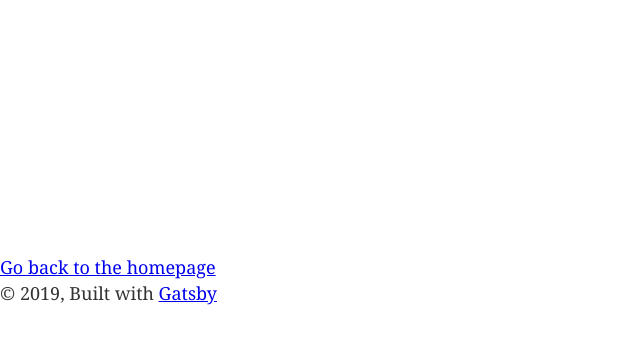
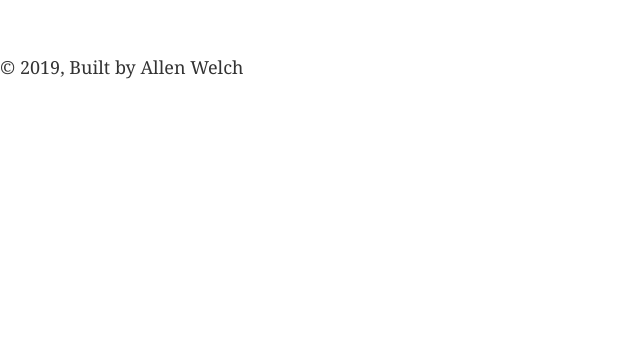
Before and after one commit to allenjwelch/bsb_porfolio, a Gatsby site: page /art in a window 1280 px wide. Shown: the part 2238-2582 px from the top of the page, without its empty margins (0-640 px from the left). After the commit the page ends 2392 px from the top, so only its background shows below. Built offline with nearby package versions, Linux system fonts and the light colour scheme; Gatsby itself is replaced by a stand-in of ours.

Commit message:
updated art page

```diff
--- a/gatsby-config.js
+++ b/gatsby-config.js
@@ -31,4 +31,5 @@ module.exports = {
     // To learn more, visit: https://gatsby.dev/offline
     // 'gatsby-plugin-offline',
   ],
+  pathPrefix: "https://github.com/allenjwelch/bsb_porfolio"
 }
--- a/package.json
+++ b/package.json
@@ -20,6 +20,7 @@
     "react-helmet": "^5.2.0"
   },
   "devDependencies": {
+    "gh-pages": "^2.0.1",
     "prettier": "^1.16.4"
   },
   "keywords": [
@@ -29,6 +30,7 @@
   "scripts": {
     "build": "gatsby build",
     "develop": "gatsby develop",
+    "deploy": "gatsby build --prefix-paths && gh-pages -d public",
     "format": "prettier --write src/**/*.{js,jsx}",
     "start": "npm run develop",
     "serve": "gatsby serve",
--- /dev/null
+++ b/src/components/footer.js
@@ -0,0 +1,12 @@
+import React from 'react';
+
+const Footer = () => {
+
+    return (
+        <footer>
+            © {new Date().getFullYear()}, Built by Allen Welch
+        </footer>
+    )
+}
+
+export default Footer;
--- a/src/components/header.css
+++ b/src/components/header.css
@@ -48,4 +48,19 @@ font-family: 'Noto Sans', sans-serif; */
     padding: 10px 10px;
     font: 400 1rem 'Noto Sans', sans-serif;
     text-decoration: none;
+    transition: all .5s ease-in-out;
+    color: #fff;
 }
+
+.header.scrolled .header-links a {
+    color: #333;
+}
+
+.header .header-links a:hover {
+    color: rgb(245, 176, 230);
+}
+
+.header.scrolled .header-links a:hover {
+    color: rgb(121, 7, 96);
+
+}
--- a/src/components/layout.js
+++ b/src/components/layout.js
@@ -10,6 +10,7 @@ import PropTypes from "prop-types"
 import { StaticQuery, graphql } from "gatsby"
 
 import Header from "./header"
+import Footer from "./footer"
 import "./layout.css"
 
 const Layout = ({ children }) => (
@@ -26,21 +27,8 @@ const Layout = ({ children }) => (
     render={data => (
       <>
         <Header siteTitle={data.site.siteMetadata.title} />
-        <div
-          // style={{
-          //   margin: `0 auto`,
-          //   maxWidth: 960,
-          //   padding: `0px 1.0875rem 1.45rem`,
-          //   paddingTop: 0,
-          // }}
-        >
           <main>{children}</main>
-          <footer>
-            © {new Date().getFullYear()}, Built with
-            {` `}
-            <a href="https://www.gatsbyjs.org">Gatsby</a>
-          </footer>
-        </div>
+          <Footer />
       </>
     )}
   />
--- /dev/null
+++ b/src/images/art/artList.js
@@ -0,0 +1,24 @@
+
+import l1 from './side/rose.jpg'
+import c1 from './center/the_dock.jpg'
+import r1 from './side/outoftheflame.jpg'
+import l2 from './side/lighthouse_staircase.jpg'
+import c2 from './center/phoenix_rising.jpg'
+import r2 from './side/aftermath1.jpg'
+import l3 from './side/muscle_movement.jpg'
+import c3 from './center/water_meets_the_sky.jpg'
+import r3 from './side/rainbow_jesus.jpg'
+import l4 from './side/spiral_up2.jpg'
+import c4 from './center/self_portrait.png'
+import r4 from './side/serenity_lake.jpg'
+
+const images = [
+    l1, c1, r1,
+    l2, c2, r2,
+    l3, c3, r3,
+    l4, c4, r4,
+]
+
+
+
+export default images;
--- a/src/js/scroll.js
+++ b/src/js/scroll.js
@@ -59,7 +59,6 @@ const onScroll = () => {
             })
         }
 
-
     })
 }
 
--- a/src/pages/art.js
+++ b/src/pages/art.js
@@ -2,30 +2,28 @@ import React from 'react';
 import Layout from "../components/layout"
 import { Link } from "gatsby"
 import './css/art.css';
+import images from '../images/art/artList'
 
-const imgs = [
-    'https://images.fineartamerica.com/images-medium-large-5/the-hiding-place-joshua-smith.jpg',
-    'https://static.boredpanda.com/blog/wp-content/uploads/2015/11/pop-culture-characters-thrift-store-paintings-dave-pollot-1.jpg',
-    'https://www.thisiscolossal.com/wp-content/uploads/2019/02/yoga-moose-1.jpg',
-    'https://twistedsifter.files.wordpress.com/2014/06/fine-art-finger-paintings-by-iris-scott-5.jpg?w=800&h=800',
-    '',
-    'https://encrypted-tbn0.gstatic.com/images?q=tbn:ANd9GcRml-URJCIA760C4fOvkc9nggcWg0Mu3M8IBvh-QBMfMf1R4R6H',
-    'https://www.wrecklessericpaintings.com/uploads/6/8/1/9/6819788/s239469660320546760_p194_i1_w904.jpeg',
-    'https://cdn11.bigcommerce.com/s-x49po/images/stencil/1280x1280/products/29494/42220/1516682731198_PSX_20180122_175847-1194x1201__37842.1521002898.jpg?c=2&imbypass=on',
-    'https://paintingcircle.com/images/home/paint2.jpg',
-    'https://encrypted-tbn0.gstatic.com/images?q=tbn:ANd9GcRml-URJCIA760C4fOvkc9nggcWg0Mu3M8IBvh-QBMfMf1R4R6H',
-    'https://www.wrecklessericpaintings.com/uploads/6/8/1/9/6819788/s239469660320546760_p194_i1_w904.jpeg',
-    'https://cdn11.bigcommerce.com/s-x49po/images/stencil/1280x1280/products/29494/42220/1516682731198_PSX_20180122_175847-1194x1201__37842.1521002898.jpg?c=2&imbypass=on',
-    'https://paintingcircle.com/images/home/paint2.jpg',
-]
+// const imgs = [
+//     'https://images.fineartamerica.com/images-medium-large-5/the-hiding-place-joshua-smith.jpg',
+//     'https://static.boredpanda.com/blog/wp-content/uploads/2015/11/pop-culture-characters-thrift-store-paintings-dave-pollot-1.jpg',
+//     'https://www.thisiscolossal.com/wp-content/uploads/2019/02/yoga-moose-1.jpg',
+//     'https://twistedsifter.files.wordpress.com/2014/06/fine-art-finger-paintings-by-iris-scott-5.jpg?w=800&h=800',
+//     '',
+//     'https://encrypted-tbn0.gstatic.com/images?q=tbn:ANd9GcRml-URJCIA760C4fOvkc9nggcWg0Mu3M8IBvh-QBMfMf1R4R6H',
+//     'https://www.wrecklessericpaintings.com/uploads/6/8/1/9/6819788/s239469660320546760_p194_i1_w904.jpeg',
+//     'https://cdn11.bigcommerce.com/s-x49po/images/stencil/1280x1280/products/29494/42220/1516682731198_PSX_20180122_175847-1194x1201__37842.1521002898.jpg?c=2&imbypass=on',
+//     'https://paintingcircle.com/images/home/paint2.jpg',
+//     'https://encrypted-tbn0.gstatic.com/images?q=tbn:ANd9GcRml-URJCIA760C4fOvkc9nggcWg0Mu3M8IBvh-QBMfMf1R4R6H',
+//     'https://www.wrecklessericpaintings.com/uploads/6/8/1/9/6819788/s239469660320546760_p194_i1_w904.jpeg',
+//     'https://cdn11.bigcommerce.com/s-x49po/images/stencil/1280x1280/products/29494/42220/1516682731198_PSX_20180122_175847-1194x1201__37842.1521002898.jpg?c=2&imbypass=on',
+//     'https://paintingcircle.com/images/home/paint2.jpg',
+// ]
 
 
-// const styles = {
-//     img: {
-//         display: "inline-block",
-//         margin: 0,
-//     },
-// }
+console.log(images)
+
+
 
 const onScroll = () => {
     const wh = window.innerHeight;
@@ -44,26 +42,14 @@ const onScroll = () => {
 
 
         imgElems.forEach( (img, i) => {
-            // console.log('imgTopPos: ', img.offsetTop)
-
             if(img.offsetTop < scrollPos) {
                 // console.log('ONscreen');
-                // img.style.opacity = 1;
-                // img.style.transform = 1;
                 img.classList.add('active');
-                // img.setAttribute('style', 'transform: translate(0, 20%)');
             } else {
                 img.classList.remove('active');
                 // console.log('offscreen');
-
             }
-            // if(img.offsetTop > 0) {
-            //     console.log('gotit');
-
-            // }
-
         })
-
     })
 }
 
@@ -83,11 +69,6 @@ const replaceElem = () => {
 }
 
 
-setTimeout(() => {
-    // console.log(document.querySelector('[data-key="2"]'));
-    // replaceElem()
-}, 1000)
-
 const Art = () => (
     <Layout>
         <div className="art-page">
@@ -103,14 +84,12 @@ const Art = () => (
             <section className="grid">
 
                 {
-                    imgs.map((src, i)=> {
+                    images.map((src, i)=> {
                         return <img key={i} data-key={i} className="grid-item" src={src} alt=""/>
                     })
                 }
 
             </section>
-            <Link to="/">Go back to the homepage</Link>
-
         </div>
     </Layout>
 )
--- a/src/pages/css/art.css
+++ b/src/pages/css/art.css
@@ -2,6 +2,7 @@
     height: 600px;
     width: 100%;
     background-color: #ccc;
+    background: url('../../images/art/center/morocco1.jpg');
     /* padding: 20px; */
     position: relative;
 }
@@ -10,6 +11,7 @@
     position: absolute;
     bottom: 20px;
     left: 20px;
+    color: #fff;
 }
 
 .art-page .description {
@@ -23,7 +25,9 @@
     grid-auto-rows: 300px 400px;
     grid-column-gap: 0px;
     grid-row-gap: 0px;
-    margin-top: 100px;
+    max-width: 1400px;
+    width: 95%;
+    margin: 100px auto;
 }
 
 .art-page .grid-item {
--- a/src/pages/css/index.css
+++ b/src/pages/css/index.css
@@ -1,5 +1,6 @@
 body {
     font-family: 'Noto Sans', sans-serif;
+    max-width: 1400px;
 }
 
 #___gatsby {
--- a/src/pages/projects.js
+++ b/src/pages/projects.js
@@ -68,10 +68,6 @@ const Projects = () => (
                 </div>
             </article>
         </section>
-
-
-
-      <Link to="/">Go back to the homepage</Link>
     </div>
   </Layout>
 )
```
Also changed, not shown: src/pages/index.js (+1 -19 lines), src/images/art/center/morocco1.jpg, src/images/art/center/self_portrait.png (added), src/images/art/center/silouette.jpg (added), src/images/art/side/muscle_movement.jpg, 2 other files. Lines whose indentation alone changed are shown as unchanged.
